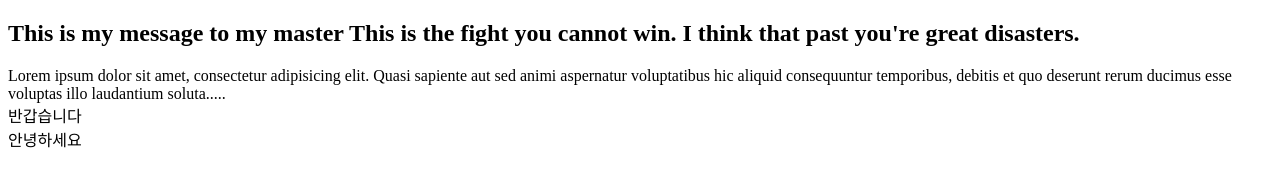
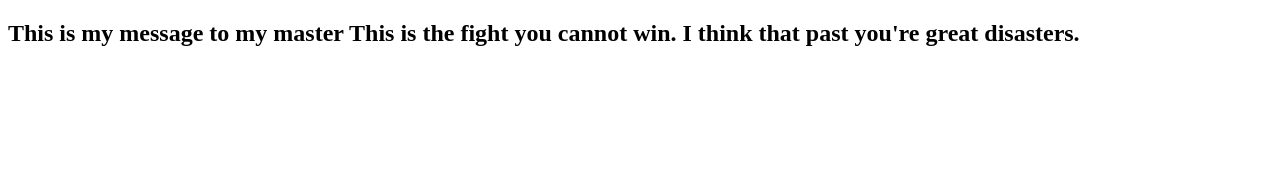
Before and after one commit to assinmentprojext/MockProject2, a plain HTML site: page index.html in a window 1280 px wide. Drawn offline with Linux system fonts and the light colour scheme.

Commit message:
Revert "현지윤 수정"
This reverts commit 9f88210896e995bfc22a831e663c3d3063ddd9f8.

```diff
--- a/index.html
+++ b/index.html
@@ -7,16 +7,8 @@
     </head>
     <body>
         <h2>
-      This is my message to my master This is the fight you cannot win. I think
-      that past you're great disasters.
+            This is my message to my master This is the fight you cannot win. I
+            think that past you're great disasters.
         </h2>
-    <div>
-      Lorem ipsum dolor sit amet, consectetur adipisicing elit. Quasi sapiente
-      aut sed animi aspernatur voluptatibus hic aliquid consequuntur temporibus,
-      debitis et quo deserunt rerum ducimus esse voluptas illo laudantium
-      soluta.....
-    </div>
-    <div>반갑습니다</div>
-    <div>안녕하세요</div>
     </body>
 </html>
```
Lines whose indentation alone changed are shown as unchanged.
